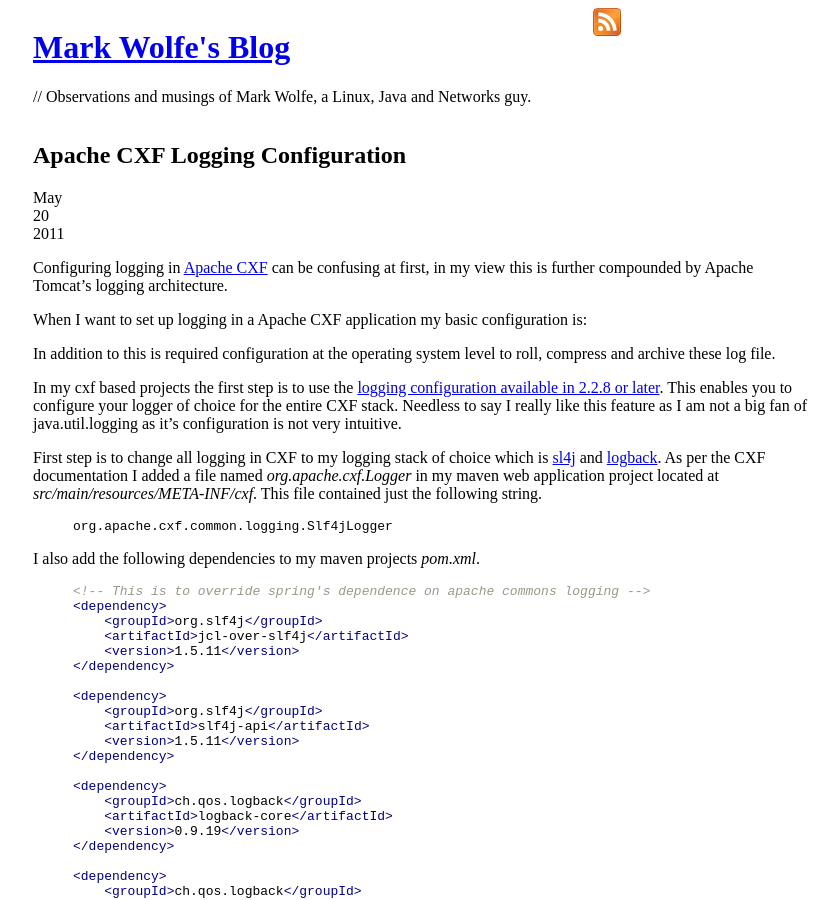
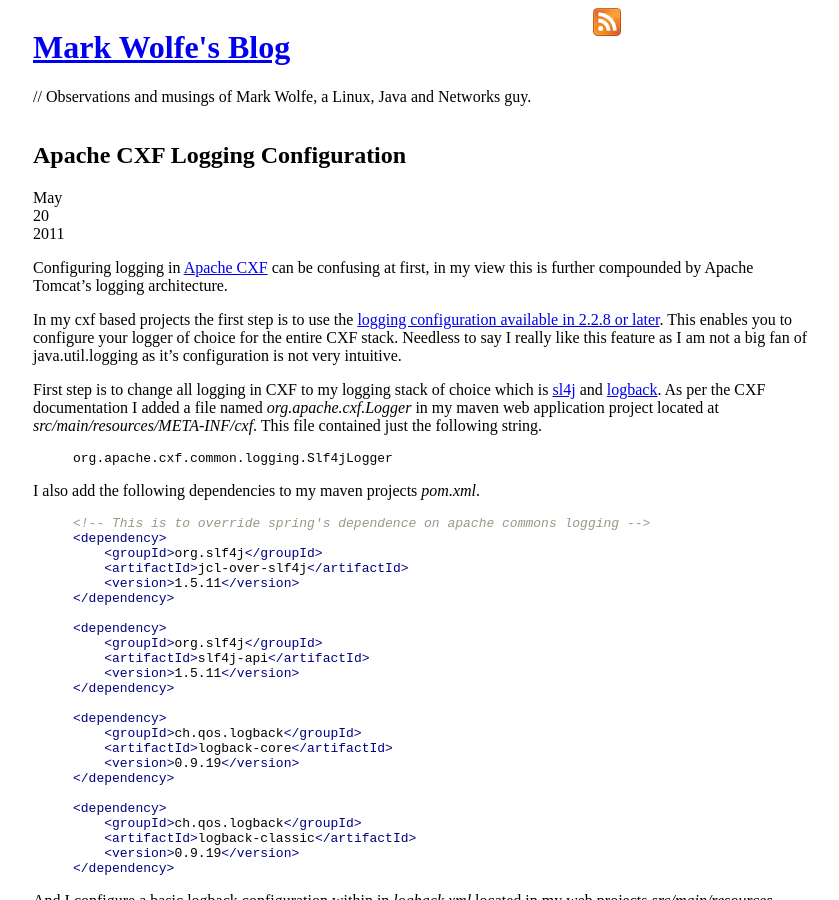
Before and after one commit to wolfeidau/wolfeidau_site, a Jekyll site: the page built from _posts/2011-05-20-apache-cxf-logging.md, in a window 1280 px wide and 900 px high. Shown: the whole window, without its empty margins (217-1056 px from the left). Built offline with Jekyll 4.4.1, drawn with Linux system fonts in a browser that asks for light colours; some web fonts are replaced; comment, search, counter and statistics services are not loaded; some of the changed text lies outside the part shown.

Commit message:
Correction in cxf logging post.

```diff
--- a/_posts/2011-05-20-apache-cxf-logging.md
+++ b/_posts/2011-05-20-apache-cxf-logging.md
@@ -5,10 +5,6 @@
 ---
 
 Configuring logging in [Apache CXF](http://cxf.apache.org) can be confusing at first, in my view this is further compounded by Apache Tomcat's logging architecture.
-
-When I want to set up logging in a Apache CXF application my basic configuration is:
-
-In addition to this is required configuration at the operating system level to roll, compress and archive these log file.
 
 In my cxf based projects the first step is to use the [logging configuration available in 2.2.8 or later](http://cxf.apache.org/docs/debugging-and-logging.html#DebuggingandLogging-UsingSLF4JInsteadofjava.util.logging%28since2.2.8%29). This enables you to configure your logger of choice for the entire CXF stack. Needless to say I really like this feature as I am not a big fan of java.util.logging as it's configuration is not very intuitive.
 
```
Also changed, not shown: other parts of _posts/2011-05-20-apache-cxf-logging.md (+2 -0 lines).
